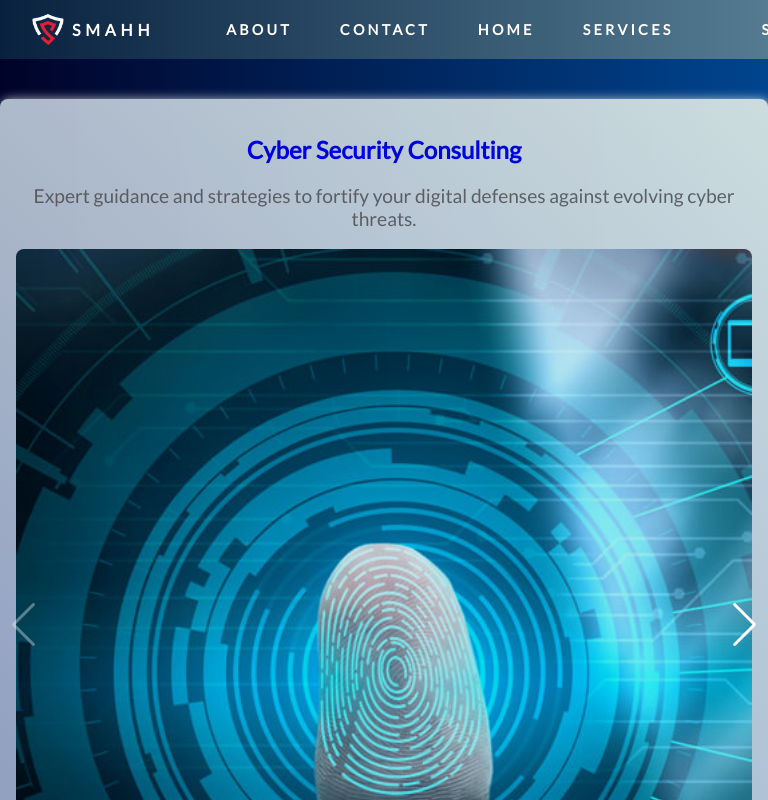
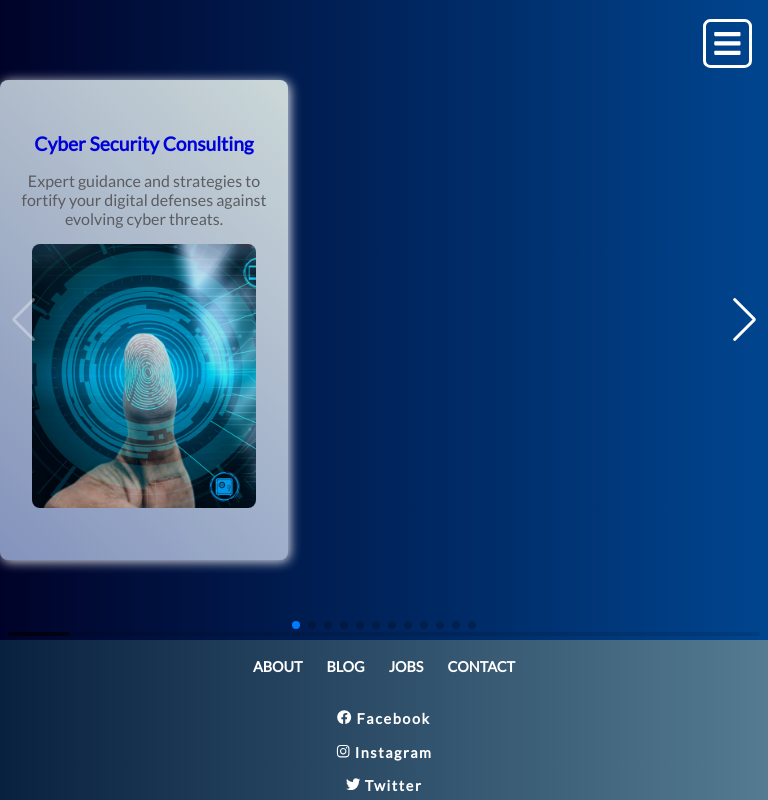
Before and after one commit to fabianblancowuest/smahh-client, a React (Vite) app: page /slider in a window 768 px wide. Shown: the top 800 px of the page. Built offline with nearby package versions, Linux system fonts and the light colour scheme.

Commit message:
improved styles

```diff
--- a/src/components/About/About.module.css
+++ b/src/components/About/About.module.css
@@ -161,9 +161,9 @@ img {
 	}
 }
 
-@media (min-width: 768px) and (max-width: 1200px) {
+@media (min-width: 768px) and (max-width: 1150px) {
 	img {
-		width: 22rem;
+		width: 20rem;
 		display: block;
 		margin-left: auto;
 		margin-right: auto;
@@ -174,3 +174,9 @@ img {
 		font-size: 0.9rem;
 	}
 }
+
+@media (min-width: 400px) and (max-width: 768px) {
+	img {
+		width: 60%;
+	}
+}
--- a/src/components/Contact/Contact.module.css
+++ b/src/components/Contact/Contact.module.css
@@ -9,8 +9,8 @@
 	color: #f5faf8;
 	text-shadow: 2px 2px 4px rgba(0, 0, 0, 0.5);
 	margin: 6rem auto 2rem;
-	max-width: 40vw;
-	max-height: 100vh;
+	max-width: 600px;
+	max-height: fit-content;
 	padding: 2rem;
 	border-radius: 0.5rem;
 	box-shadow: 0px 2px 8px rgb(255, 255, 255);
@@ -34,18 +34,18 @@
 }
 
 .label {
-	font-size: 1.2rem;
+	font-size: 1rem;
 	color: #f5faf8;
 }
 
 .input {
-	width: 80%;
+	width: 90%;
 	padding: 0.5rem;
 	border: 1px solid #ddd;
 	border-radius: 0.5rem;
 }
 .select {
-	width: 83%;
+	width: 93%;
 	padding: 0.5rem;
 	border: 1px solid #ddd;
 	border-radius: 0.5rem;
@@ -59,7 +59,7 @@
 	color: #555;
 }
 .textarea {
-	width: 80%;
+	width: 90%;
 	padding: 0.5rem;
 	border: 1px solid #ddd;
 	border-radius: 0.5rem;
--- a/src/components/Landing/Landing.css
+++ b/src/components/Landing/Landing.css
@@ -271,3 +271,39 @@ a {
 		width: 90%;
 	}
 }
+
+@media (min-width: 768px) and (max-width: 1400px) {
+	.home-section-title {
+		font-size: 1.5rem;
+	}
+
+	.home-card {
+		width: 16rem;
+		height: 28rem;
+	}
+
+	.home-cardTitle {
+		font-size: 1.1rem;
+	}
+
+	.home-cardText {
+		font-size: 1rem;
+	}
+
+	.home-img {
+		width: 14rem;
+	}
+
+	.home-sectionService {
+		gap: 1rem;
+	}
+	.home-sectionService p {
+		font-size: 1rem;
+		max-width: 900px;
+	}
+
+	.home-sectionService img {
+		width: 35%;
+		/* width: 70vw; */
+	}
+}
--- a/src/components/Login/Login.module.css
+++ b/src/components/Login/Login.module.css
@@ -9,8 +9,8 @@
 	color: #f5faf8;
 	text-shadow: 2px 2px 4px rgba(0, 0, 0, 0.5);
 	margin: 6rem auto;
-	max-width: 40vw;
-	padding: 2rem;
+	max-width: 600px;
+	padding: 1rem;
 	border-radius: 0.5rem;
 	box-shadow: 0px 2px 8px rgb(255, 255, 255);
 	animation: aparecer 5s ease-in-out;
@@ -21,7 +21,7 @@
 	flex-direction: column;
 	align-items: center;
 	gap: 1rem;
-	padding: 3rem;
+	padding: 1rem 2rem;
 }
 
 .title {
@@ -37,7 +37,7 @@
 }
 
 .formInputs {
-	width: 80%;
+	width: 90%;
 	padding: 10px;
 	border: 1px solid #ddd;
 	border-radius: 4px;
@@ -91,7 +91,7 @@
 	}
 }
 
-@media only screen and (max-width: 900px) {
+@media only screen and (max-width: 768px) {
 	.formBackground {
 		max-width: 90vw;
 		margin: 5rem auto;
@@ -118,3 +118,22 @@
 		font-size: 0.9rem;
 	}
 }
+
+@media (min-width: 768px) and (max-width: 1200px) {
+	.formBackground {
+		margin: 5rem auto;
+		padding: 1rem;
+	}
+
+	.formInputs {
+		width: 100%;
+	}
+
+	/* ul {
+		padding: 0;
+	}
+
+	a {
+		font-size: 0.8rem;
+	} */
+}
--- a/src/components/Nav/Nav.module.css
+++ b/src/components/Nav/Nav.module.css
@@ -16,7 +16,7 @@
 	height: 3.7rem;
 	z-index: 100;
 	padding: 0 2rem;
-	font-size: 0.9rem;
+	font-size: 0.8rem;
 }
 
 .navPrincipalBtns {
@@ -83,11 +83,7 @@ ul.logs li {
 .logoText {
 	color: #fff;
 	text-decoration: none;
-}
-
-.atomIcon {
-	color: #ffffff;
-	font-size: 1.2rem;
+	font-size: 0.8rem;
 }
 
 .logOutButton {
@@ -126,7 +122,7 @@ ul {
 	display: flex;
 	list-style: none;
 }
-@media (max-width: 767px) {
+@media (max-width: 768px) {
 	.navContainer * {
 		margin: 0;
 		padding: 0;
@@ -225,3 +221,17 @@ ul {
 		background-color: hsla(202, 27%, 45%, 1);
 	}
 }
+
+@media (min-width: 768px) and (max-width: 1150px) {
+	.logoText {
+		display: none;
+	}
+
+	ul {
+		padding: 0;
+	}
+
+	a {
+		font-size: 0.8rem;
+	}
+}
--- a/src/components/SignUp/SignUp.module.css
+++ b/src/components/SignUp/SignUp.module.css
@@ -10,7 +10,7 @@
 	text-shadow: 2px 2px 4px rgba(0, 0, 0, 0.5);
 	margin: 4rem auto 0;
 	margin: 6rem auto;
-	max-width: 40vw;
+	max-width: 600px;
 	/* max-height: 100vh; */
 	padding: 2rem;
 	border-radius: 0.5rem;
@@ -40,7 +40,7 @@
 }
 
 .input {
-	width: 80%;
+	width: 90%;
 	padding: 10px;
 	border: 1px solid #ddd;
 	border-radius: 4px;
@@ -107,7 +107,7 @@
 	}
 }
 
-@media only screen and (max-width: 900px) {
+@media only screen and (max-width: 768px) {
 	.container {
 		max-width: 90vw;
 		margin: 5rem auto;
```
